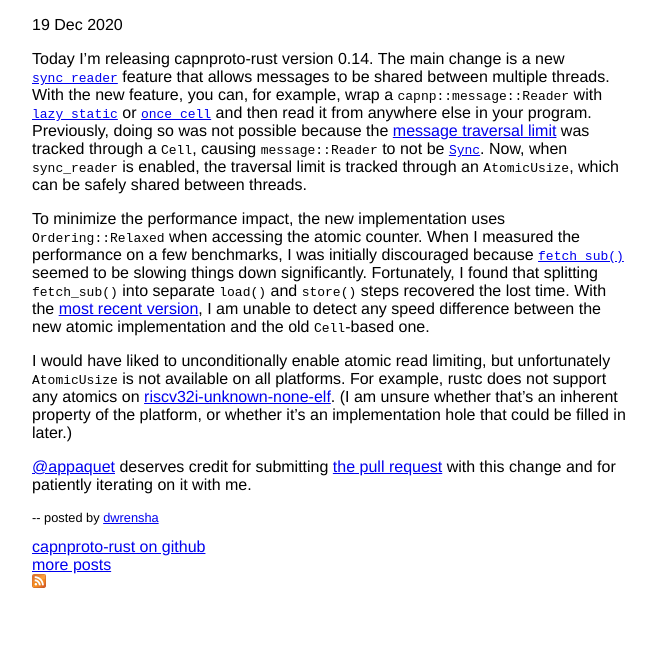
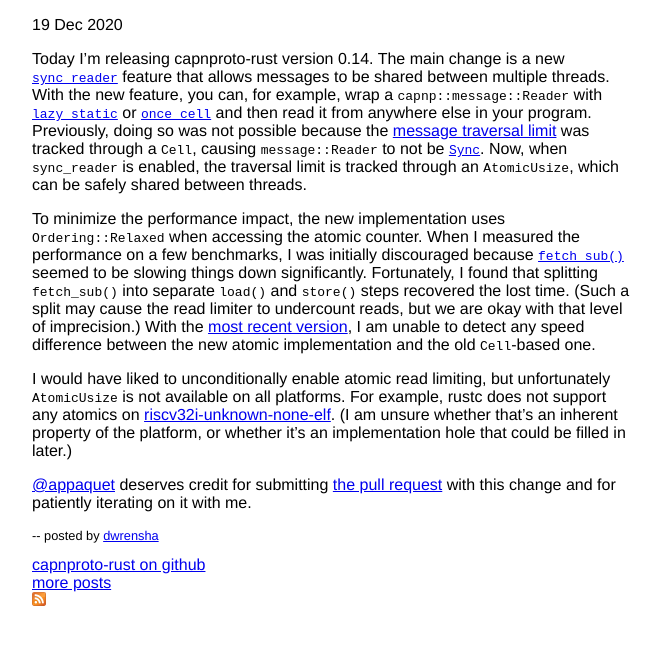
Before and after one commit to capnproto/capnproto-rust, a Jekyll site: the page built from blog/_posts/2020-12-19-atomic-read-limiting.md, in a window 1280 px wide. Shown: the top 645 px of the page, without its empty margins (308-967 px from the left). Built offline with Jekyll 4.4.1, drawn with Linux system fonts in a browser that asks for light colours.

Commit message:
add parenthetical about undercounting in blog post

```diff
--- a/blog/_posts/2020-12-19-atomic-read-limiting.md
+++ b/blog/_posts/2020-12-19-atomic-read-limiting.md
@@ -28,6 +28,8 @@
 seemed to be slowing things down significantly.
 Fortunately, I found that splitting `fetch_sub()` into separate `load()` and `store()`
 steps recovered the lost time.
+(Such a split may cause the read limiter to undercount reads,
+but we are okay with that level of imprecision.)
 With the [most recent version](https://github.com/capnproto/capnproto-rust/blob/c9b12bc765d5cc4e711890b97f065b855516ba71/capnp/src/private/read_limiter.rs#L54-L71),
 I am unable to detect any speed difference between the new atomic implementation
 and the old `Cell`-based one.
```
